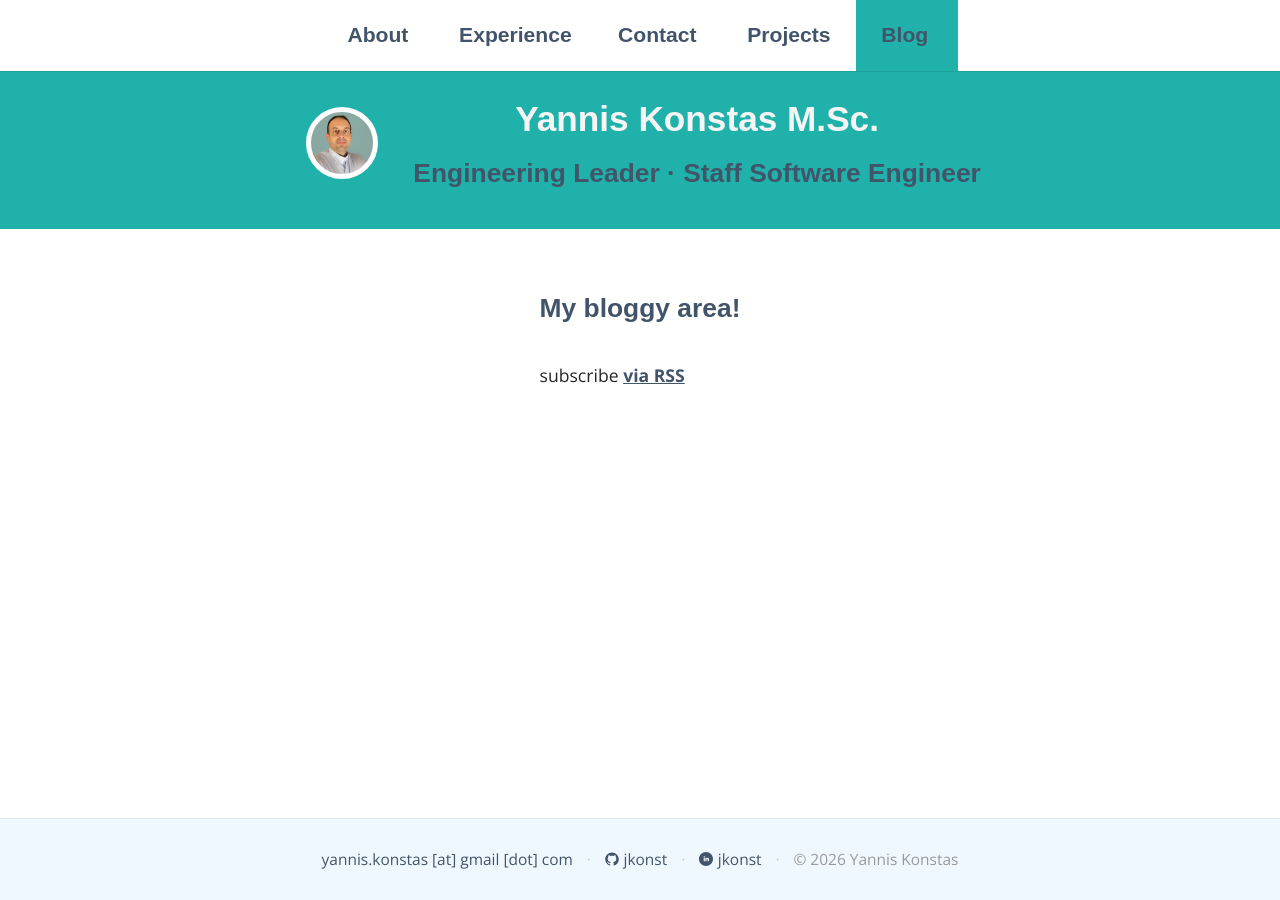
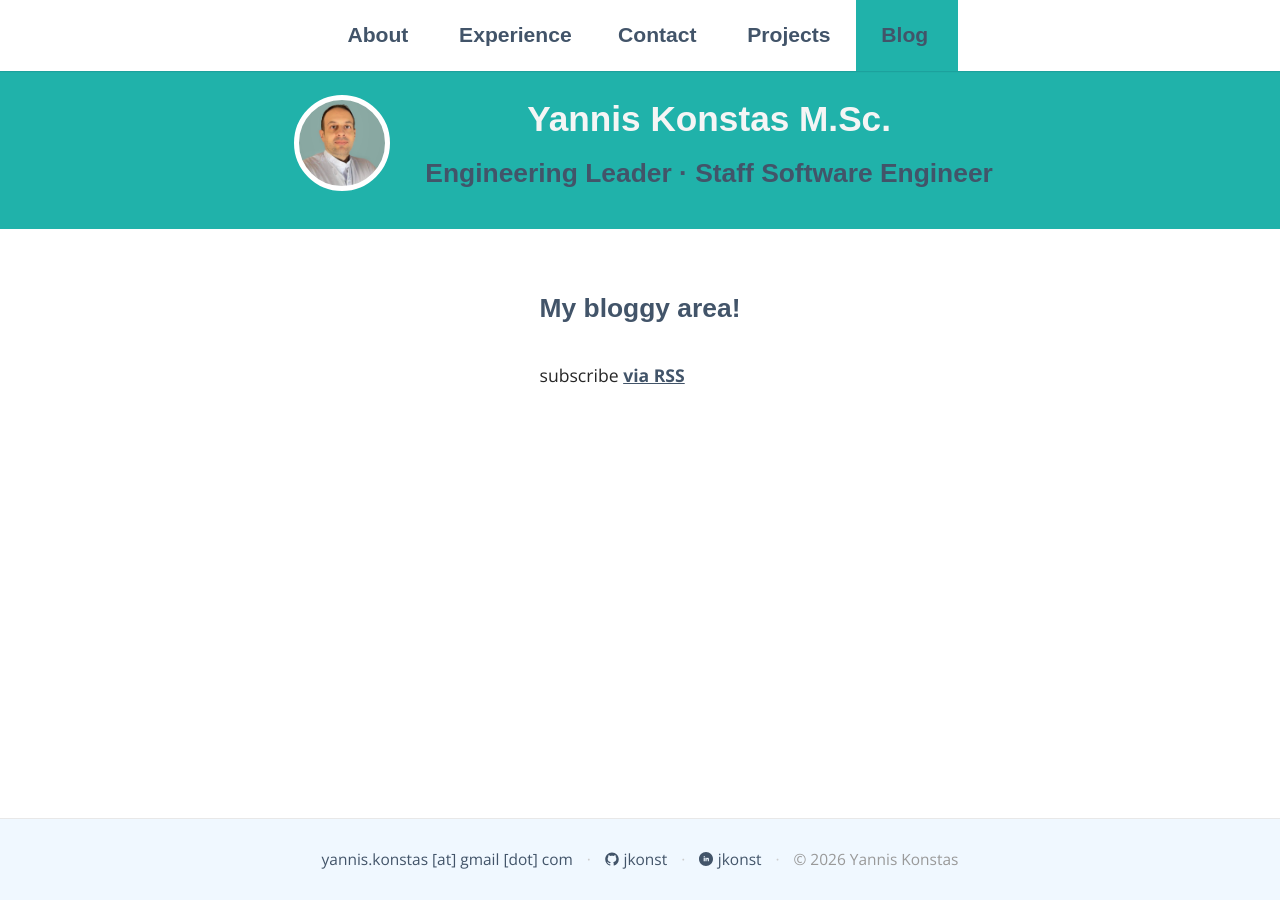
Before and after one commit to jkonst/jkonst.github.io, a Jekyll site: the page built from blog/index.html, in a window 1280 px wide. Built offline with Jekyll 4.4.1, drawn with Linux system fonts in a browser that asks for light colours; some web fonts are replaced.

Commit message:
fix: larger desktop photo (96px) and readable mobile header text (0.75em)

```diff
--- a/_sass/_layout.scss
+++ b/_sass/_layout.scss
@@ -385,8 +385,8 @@ td.second {
   }
 
   #photo-placeholder {
-    width: 72px;
-    height: 72px;
+    width: 96px;
+    height: 96px;
     margin: 0.3em 1.2em;
   }
 
@@ -425,7 +425,7 @@ td.second {
   }
 
   #baseurl-placeholder {
-    font-size: 0.5em;
+    font-size: 0.75em;
   }
 
   #info-wrapper ul li {
```
